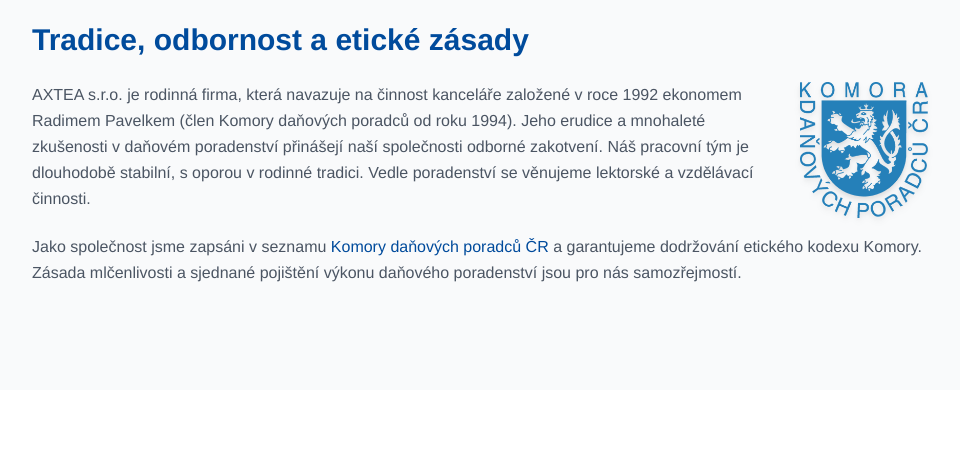
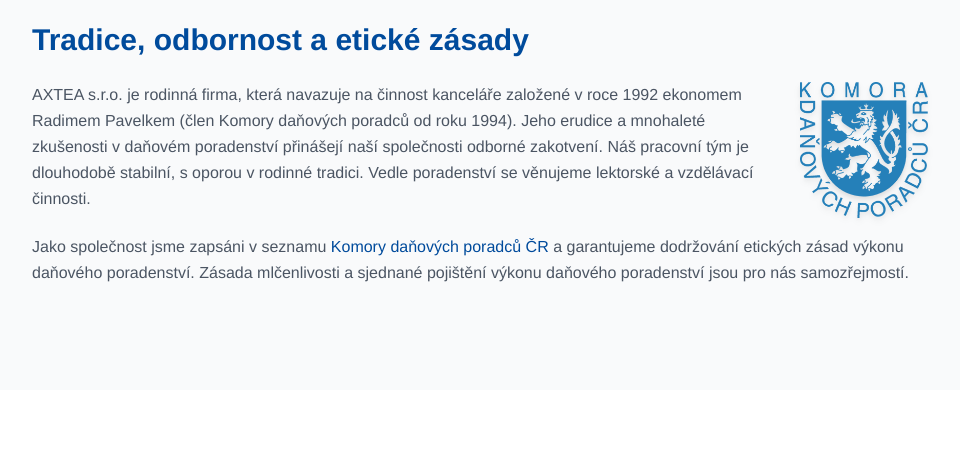
Before and after one commit to powizak/AxteaWeb2026, a PHP site: page / in a window 1280 px wide. Shown: the part 2300-2772 px from the top of the page, without its empty margins (160-1120 px from the left). Run offline with PHP 8.4, Linux system fonts and the light colour scheme; data that the repository does not hold is empty.

Commit message:
changed text in index - komora

```diff
--- a/index.php
+++ b/index.php
@@ -276,7 +276,7 @@
                         </div>
                     </div>
                     <p class="text-gray-600 mb-6 leading-relaxed">
-                        Jako společnost jsme zapsáni v seznamu <a href="https://www.kdpcr.cz/spolecnost/axtea-sro" target="_blank" rel="noopener noreferrer" class="text-primary font-medium hover:underline">Komory daňových poradců ČR</a> a garantujeme dodržování etického kodexu Komory. Zásada mlčenlivosti a sjednané pojištění výkonu daňového poradenství jsou pro nás samozřejmostí.
+                        Jako společnost jsme zapsáni v seznamu <a href="https://www.kdpcr.cz/spolecnost/axtea-sro" target="_blank" rel="noopener noreferrer" class="text-primary font-medium hover:underline">Komory daňových poradců ČR</a> a garantujeme dodržování etických zásad výkonu daňového poradenství. Zásada mlčenlivosti a sjednané pojištění výkonu daňového poradenství jsou pro nás samozřejmostí.
                    </p>
                 </div>
                 <div class="hidden">
```
